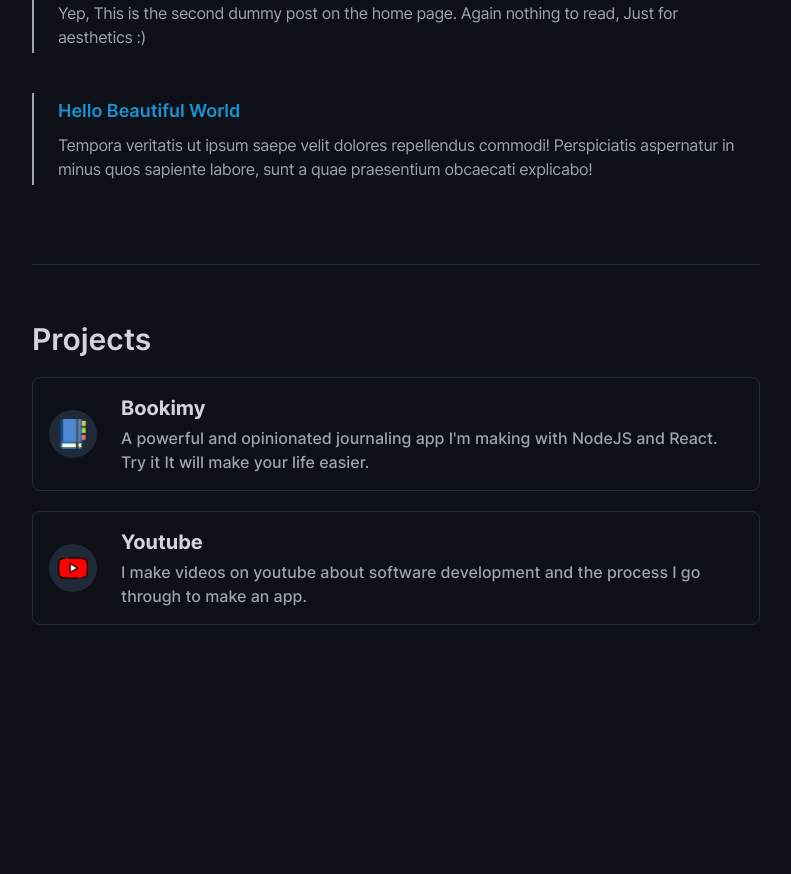
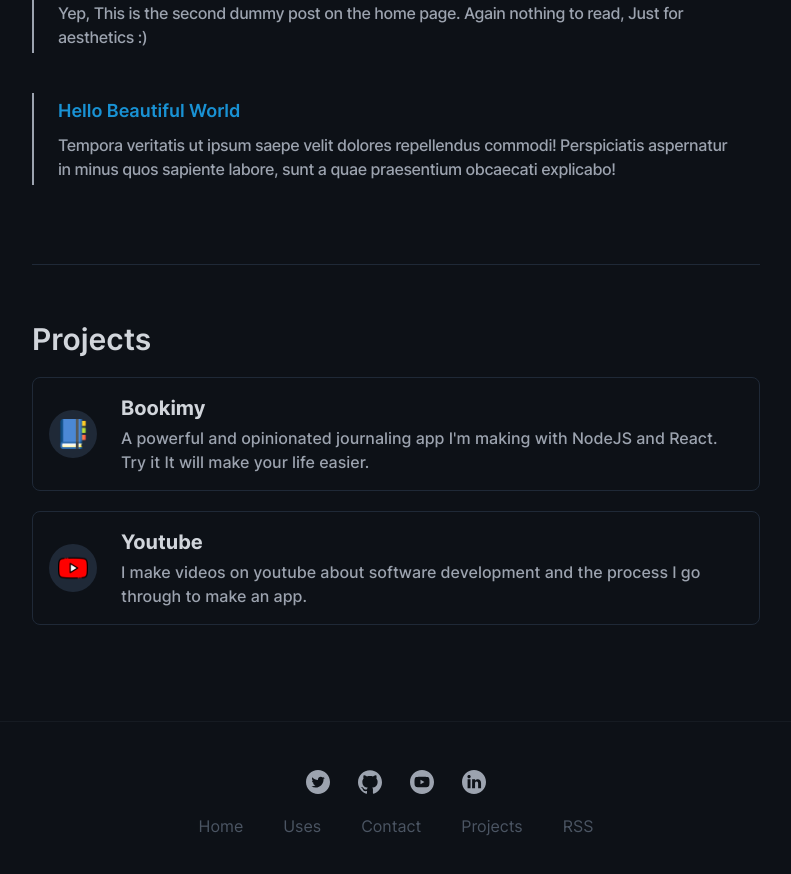
Before and after one commit to amirsolo/amirsolo.com, a Next.js app: page / in a window 1280 px wide. Shown: the part 800-1674 px from the top of the page, without its empty margins (244-1035 px from the left). Before the commit the page ends 1521 px from the top, so only its background shows below. Built offline with nearby package versions, Linux system fonts and the light colour scheme.

Commit message:
add footer

```diff
--- a/components/BlogCard.jsx
+++ b/components/BlogCard.jsx
@@ -5,11 +5,10 @@ const BlogCard = ({ title, summary, slug, publishedAt, home }) => {
     <Link href={`/blog/${slug}`}>
       <a className='inline-block w-full py-1 px-6 my-5 border-l-2  border-gray-500 dark:border-gray-400 hover:border-primary-color dark:hover:border-primary-color'>
         <div className='flex flex-col'>
-          <h2 className='font-semibold sm:text-lg mb-2 text-primary-color '>
-            {/* <h2 className='font-semibold sm:text-lg mb-2 text-gray-800 dark:text-gray-300 '> */}
+          <h2 className='font-semibold text-lg mb-2 text-primary-color'>
             {title}
           </h2>
-          <p className='tracking-tight text-gray-600 dark:text-gray-400 '>
+          <p className='tracking-tight sm:font-medium text-gray-600 dark:text-gray-400 '>
             {summary}
           </p>
           {!home ? (
--- a/components/Container.jsx
+++ b/components/Container.jsx
@@ -1,6 +1,7 @@
 import Head from 'next/head'
 import { useRouter } from 'next/router'
 import Nav from '@/components/Nav'
+import Footer from '@/components/Footer'
 
 export default function Container({ children, ...customMeta }) {
   const router = useRouter()
@@ -40,6 +41,7 @@ export default function Container({ children, ...customMeta }) {
       <main className='flex flex-col justify-center bg-gray-50 dark:bg-dark-primary max-w-3xl mx-auto py-10 px-7 sm:px-6 md:px-5'>
         {children}
       </main>
+      <Footer />
     </div>
   )
 }
--- a/components/Footer.jsx
+++ b/components/Footer.jsx
@@ -0,0 +1,91 @@
+import Link from 'next/link'
+
+const ExternalLink = ({ href, children }) => (
+  <a
+    className='flex flex-row justify-center items-center mr-5 md:mr-7 last:mr-0 text-gray-500 hover:text-gray-600 transition'
+    target='_blank'
+    rel='noopener noreferrer'
+    href={href}
+  >
+    {children}
+  </a>
+)
+
+const linkClasses =
+  'text-sm md:text-base text-gray-600 dark:text-gray-600 mr-3 md:mr-10 last:mr-0'
+
+const Footer = () => {
+  return (
+    <div className='border-t border-gray-300 dark:border-dark-secondary'>
+      <footer className='w-full max-w-4xl mx-auto py-12'>
+        <div className='socials flex flex-row justify-center items-center'>
+          <ExternalLink href='https://twitter.com/theamirsolo'>
+            <span className='sr-only'>Twitter</span>
+            <svg
+              viewBox='0 0 512 512'
+              xmlns='http://www.w3.org/2000/svg'
+              fill='currentColor'
+              className='w-5 h-5 sm:w-6 sm:h-6 text-gray-500 dark:text-gray-400 hover:text-gray-800 dark:hover:text-gray-200'
+            >
+              <path d='m256 0c-141.363281 0-256 114.636719-256 256s114.636719 256 256 256 256-114.636719 256-256-114.636719-256-256-256zm116.886719 199.601562c.113281 2.519532.167969 5.050782.167969 7.59375 0 77.644532-59.101563 167.179688-167.183594 167.183594h.003906-.003906c-33.183594 0-64.0625-9.726562-90.066406-26.394531 4.597656.542969 9.277343.8125 14.015624.8125 27.53125 0 52.867188-9.390625 72.980469-25.152344-25.722656-.476562-47.410156-17.464843-54.894531-40.8125 3.582031.6875 7.265625 1.0625 11.042969 1.0625 5.363281 0 10.558593-.722656 15.496093-2.070312-26.886718-5.382813-47.140624-29.144531-47.140624-57.597657 0-.265624 0-.503906.007812-.75 7.917969 4.402344 16.972656 7.050782 26.613281 7.347657-15.777343-10.527344-26.148437-28.523438-26.148437-48.910157 0-10.765624 2.910156-20.851562 7.957031-29.535156 28.976563 35.554688 72.28125 58.9375 121.117187 61.394532-1.007812-4.304688-1.527343-8.789063-1.527343-13.398438 0-32.4375 26.316406-58.753906 58.765625-58.753906 16.902344 0 32.167968 7.144531 42.890625 18.566406 13.386719-2.640625 25.957031-7.53125 37.3125-14.261719-4.394531 13.714844-13.707031 25.222657-25.839844 32.5 11.886719-1.421875 23.214844-4.574219 33.742187-9.253906-7.863281 11.785156-17.835937 22.136719-29.308593 30.429687zm0 0' />
+            </svg>
+          </ExternalLink>
+          <ExternalLink href='https://github.com/amirsolo'>
+            <span className='sr-only'>Github</span>
+            <svg
+              fill='currentColor'
+              viewBox='0 0 24 24'
+              xmlns='http://www.w3.org/2000/svg'
+              className='w-5 h-5 sm:w-6 sm:h-6 text-gray-500 dark:text-gray-400 hover:text-gray-800 dark:hover:text-gray-200'
+            >
+              <path d='M12 .297c-6.63 0-12 5.373-12 12 0 5.303 3.438 9.8 8.205 11.385.6.113.82-.258.82-.577 0-.285-.01-1.04-.015-2.04-3.338.724-4.042-1.61-4.042-1.61C4.422 18.07 3.633 17.7 3.633 17.7c-1.087-.744.084-.729.084-.729 1.205.084 1.838 1.236 1.838 1.236 1.07 1.835 2.809 1.305 3.495.998.108-.776.417-1.305.76-1.605-2.665-.3-5.466-1.332-5.466-5.93 0-1.31.465-2.38 1.235-3.22-.135-.303-.54-1.523.105-3.176 0 0 1.005-.322 3.3 1.23.96-.267 1.98-.399 3-.405 1.02.006 2.04.138 3 .405 2.28-1.552 3.285-1.23 3.285-1.23.645 1.653.24 2.873.12 3.176.765.84 1.23 1.91 1.23 3.22 0 4.61-2.805 5.625-5.475 5.92.42.36.81 1.096.81 2.22 0 1.606-.015 2.896-.015 3.286 0 .315.21.69.825.57C20.565 22.092 24 17.592 24 12.297c0-6.627-5.373-12-12-12'></path>
+            </svg>
+          </ExternalLink>
+          <ExternalLink href='https://www.youtube.com/channel/UCL0xUrtfYJfUqpDejChZovg'>
+            <span className='sr-only'>Youtube</span>
+            <svg
+              fill='currentColor'
+              viewBox='0 0 512 512'
+              xmlns='http://www.w3.org/2000/svg'
+              className='w-5 h-5 sm:w-6 sm:h-6 text-gray-500 dark:text-gray-400 hover:text-gray-800 dark:hover:text-gray-200'
+            >
+              <path d='m224.113281 303.960938 83.273438-47.960938-83.273438-47.960938zm0 0' />
+              <path d='m256 0c-141.363281 0-256 114.636719-256 256s114.636719 256 256 256 256-114.636719 256-256-114.636719-256-256-256zm159.960938 256.261719s0 51.917969-6.585938 76.953125c-3.691406 13.703125-14.496094 24.507812-28.199219 28.195312-25.035156 6.589844-125.175781 6.589844-125.175781 6.589844s-99.878906 0-125.175781-6.851562c-13.703125-3.6875-24.507813-14.496094-28.199219-28.199219-6.589844-24.769531-6.589844-76.949219-6.589844-76.949219s0-51.914062 6.589844-76.949219c3.6875-13.703125 14.757812-24.773437 28.199219-28.460937 25.035156-6.589844 125.175781-6.589844 125.175781-6.589844s100.140625 0 125.175781 6.851562c13.703125 3.6875 24.507813 14.496094 28.199219 28.199219 6.851562 25.035157 6.585938 77.210938 6.585938 77.210938zm0 0' />
+            </svg>
+          </ExternalLink>
+          <ExternalLink href='https://www.linkedin.com/in/amirsolo/'>
+            <span className='sr-only'>Linkedin</span>
+            <svg
+              fill='currentColor'
+              viewBox='0 0 512 512'
+              xmlns='http://www.w3.org/2000/svg'
+              className='w-5 h-5 sm:w-6 sm:h-6 text-gray-500 dark:text-gray-400 hover:text-gray-800 dark:hover:text-gray-200'
+            >
+              <path d='m256 0c-141.363281 0-256 114.636719-256 256s114.636719 256 256 256 256-114.636719 256-256-114.636719-256-256-256zm-74.390625 387h-62.347656v-187.574219h62.347656zm-31.171875-213.1875h-.40625c-20.921875 0-34.453125-14.402344-34.453125-32.402344 0-18.40625 13.945313-32.410156 35.273437-32.410156 21.328126 0 34.453126 14.003906 34.859376 32.410156 0 18-13.53125 32.402344-35.273438 32.402344zm255.984375 213.1875h-62.339844v-100.347656c0-25.21875-9.027343-42.417969-31.585937-42.417969-17.222656 0-27.480469 11.601563-31.988282 22.800781-1.648437 4.007813-2.050781 9.609375-2.050781 15.214844v104.75h-62.34375s.816407-169.976562 0-187.574219h62.34375v26.558594c8.285157-12.78125 23.109375-30.960937 56.1875-30.960937 41.019531 0 71.777344 26.808593 71.777344 84.421874zm0 0' />
+            </svg>
+          </ExternalLink>
+        </div>
+
+        <div className='pages-links flex flex-row justify-center items-center mt-5'>
+          <Link href='/'>
+            <a className={linkClasses}>Home</a>
+          </Link>
+          <Link href='/uses'>
+            <a className={linkClasses}>Uses</a>
+          </Link>
+          <Link href='/contact'>
+            <a className={linkClasses}>Contact</a>
+          </Link>
+          <Link href='/projects'>
+            <a className={linkClasses}>Projects</a>
+          </Link>
+          <Link href='/rss'>
+            <a className={linkClasses}>RSS</a>
+          </Link>
+        </div>
+      </footer>
+    </div>
+  )
+}
+
+export default Footer
--- a/components/Nav.jsx
+++ b/components/Nav.jsx
@@ -64,6 +64,17 @@ export default function Nav() {
               }`}
             >
               About
+            </a>
+          </Link>
+          <Link href='/uses'>
+            <a
+              className={`inline-block font-medium text-gray-800 dark:text-gray-100 rounded-md px-4 mr-1 py-2 hover:bg-primary-color hover:bg-opacity-20 ${
+                activePath === '/uses'
+                  ? 'text-primary-color dark:text-primary-color'
+                  : null
+              }`}
+            >
+              Uses
             </a>
           </Link>
         </div>
@@ -173,6 +184,20 @@ export default function Nav() {
                 </a>
               </Link>
             </li>
+            <li className='w-full text-center'>
+              <Link href='/uses'>
+                <a
+                  className={`inline-block my-2 p-2 text-gray-700 dark:text-gray-200 hover:bg-primary-color hover:text-white dark:hover:bg-opacity-20 rounded w-full font-bold text-2xl ${
+                    activePath === '/uses'
+                      ? 'text-primary-color  dark:text-primary-color'
+                      : null
+                  }`}
+                  onClick={() => setIsMenuExpanded(false)}
+                >
+                  Uses
+                </a>
+              </Link>
+            </li>
           </ul>
         </div>
       </nav>
--- a/pages/_document.jsx
+++ b/pages/_document.jsx
@@ -31,7 +31,7 @@ class Mydocument extends Document {
             sizes='16x16'
             type='image/png'
           />
-          <meta name='theme-color' content='#161b22' />
+          <meta name='theme-color' content='#1992d4' />
           {/* Apple */}
           <link
             href='/static/favicons/apple-touch-icon.png'
--- a/pages/index.jsx
+++ b/pages/index.jsx
@@ -36,7 +36,7 @@ export default function Home() {
             <a
               target='_blank'
               rel='noopener noreferrer'
-              href='https://www.youtube.com/channel/UCL0xUrtfYJfUqpDejChZovg/videos'
+              href='https://www.youtube.com/channel/UCL0xUrtfYJfUqpDejChZovg'
               className='text-primary-color'
             >
               Youtube.
```
